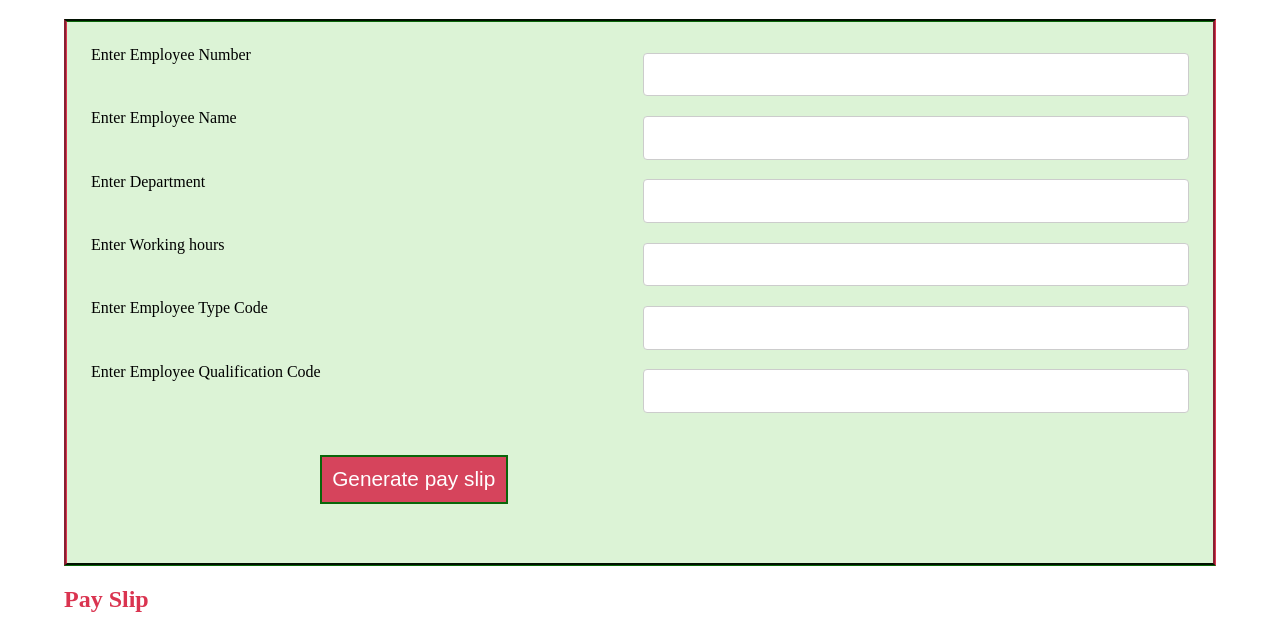
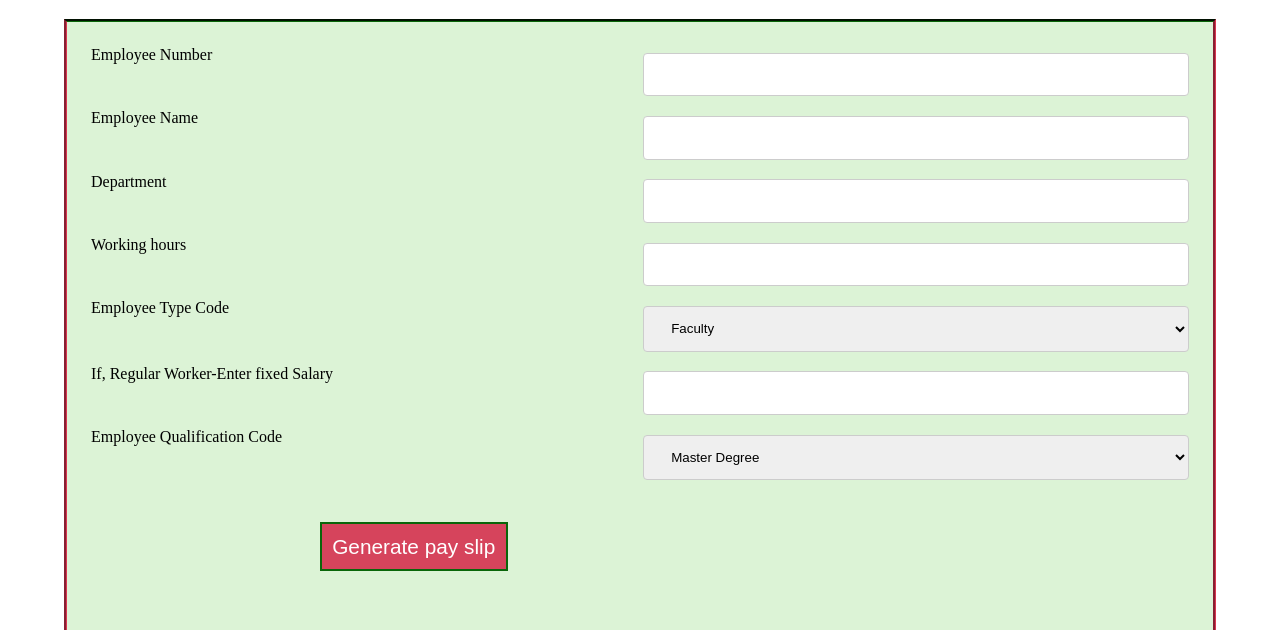
Before and after one commit to bhawansidhu/Payroll-Web-Application, a plain HTML site: page index.html in a window 1280 px wide. Shown: the part 125-755 px from the top of the page. Drawn offline with Linux system fonts and the light colour scheme.

Commit message:
CSS changes

```diff
--- a/index.html
+++ b/index.html
@@ -18,23 +18,35 @@
     <section class="payrollWeb">
         <main class="main">
             <div class="empform">
-                <label>Enter Employee Number </label>
+                <label> Employee Number </label>
                 <input type="text" class="Employee" id="empNum">
 
-                <label> Enter Employee Name </label>
+                <label>  Employee Name </label>
                 <input type="text" class="Employee" id="empName">
 
-                <label>Enter Department </label>
-                <input type="text" class="Employee" id="dept">
+                <label> Department </label>
+                <input type="text" class="Employee" id="empDept">
 
-                <label> Enter Working hours </label>
-                <input type="text" class="Employee" id="hours">
+                <label>  Working hours </label>
+                 <input type="text" class="Employee" id="hours">
 
-                <label> Enter Employee Type Code </label>
-                <input type="text" id="empCode" class="Employee">
+                <label>  Employee Type Code </label>
+                <select class="Employee" id="empCode">
+                    <option value="F">Faculty</option>
+                    <option value="R">Regular workers</option>
+                </select>
 
-                <label> Enter Employee Qualification Code </label>
-                <input type="text" id="quaCode" class="Employee">
+
+                    <label>If, Regular Worker-Enter fixed Salary </label>
+                    <input type="text" class="Employee" id="empFixSalary">
+
+
+                <label>  Employee Qualification Code </label>
+                <select  id="quaCode" class="Employee">
+                    <option value="M">Master Degree</option>
+                    <option value="B">Bachelor Degree</option>
+                </select>
+
             </div>
             <input type="button" value="Generate pay slip" id="buttonPaySlip">
         </main>
@@ -42,7 +54,7 @@
             <h2 class="heading">Pay Slip</h2>
             <div class="paySlipItems">
                 <div>
-                    <label class="paySlipListItem"> Employee Number </label>
+                    <label class="paySlipListItem" > Employee Number </label>
                     <label class="paySlipListItem"> Employee Name </label>
                     <label class="paySlipListItem"> Department </label>
                     <label class="paySlipListItem"> Employee Type Code </label>
@@ -71,7 +83,7 @@
                     <label class="paySlipListItem" id="hoursOutput" ></label>
                     <label  class="paySlipListItem" id="grossSalaryOutput" ></label>
                     <label  class="paySlipListItem" id="deductionOutput" ></label>
-                    <label  class="paySlipListItem" id="EmpNetPayOutput" ></label>
+                    <label  class="paySlipListItem" id="empNetPayOutput" ></label>
                 </div>
             </div>
         </div>
```
